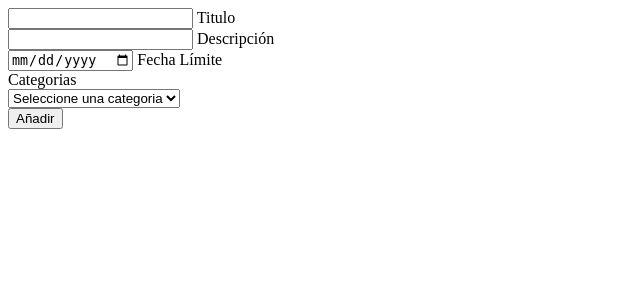
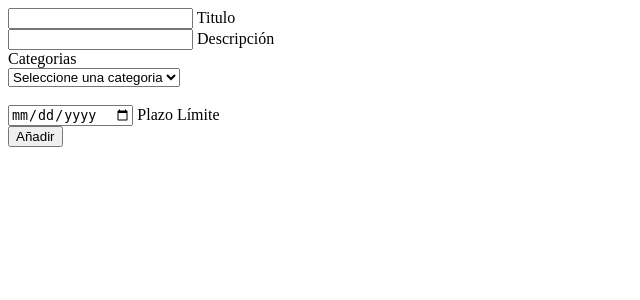
Before and after one commit to COD-Project/unagauchada, a PHP site: the page made by templates/gauchadas/add.php in a window 1280 px wide. Shown: the top 300 px of the page, without its empty margins (0-640 px from the left). Run offline with PHP 8.4, Linux system fonts and the light colour scheme; the template is opened without the code that fills it, so the values that code supplies are empty; some libraries are stand-ins or nearby versions.

Commit message:
modificación de la visual

```diff
--- a/templates/gauchadas/add.php
+++ b/templates/gauchadas/add.php
@@ -16,13 +16,9 @@
 			            <input type="text" id="body" name="body">
 			            <label class="cmd_label" for="body">Descripción</label>
 		          	</div>
-          <div class="cmd_input-group">
-            <input type="date" id="limitDate" name="limitDate">
-            <label class="cmd_label" for="limitDate">Fecha Límite</label>
-          </div>
 					<div class="cmd_input-cmd_input-group">
-						<label class="col-md-2 control-label" for="categories">Categorias</label>
-						<div class="col-md-10">
+						<label class="col-2 control-label" for="categories">Categorias</label>
+						<div class="col-10">
 							<select id="idCategory" class="form_control" name="idCategory">
 								<?php
 									$_categories = Categories();
@@ -38,6 +34,10 @@
 								?>
 							</select>
 						</div>
+					<br>
+		            <div class="cmd_input-group">
+			            <input type="date" id="limitDate" name="limitDate">
+			            <label class="cmd_label" for="limitDate">Plazo Límite</label>
 		            </div>
 	        		<input type="submit" id="btn-submit" value="Añadir">
 	       		</form>
--- a/templates/overall/topnav.php
+++ b/templates/overall/topnav.php
@@ -23,9 +23,8 @@
                     <span class="navbar-text">' . $this->sessions->connectedUser()['name'] . '</span>
                   </a>
                   <div class="dropdown-menu" aria-labelledby="dropdownMenu1">
-                    <a class="dropdown-item" href="profiles/' . $this->router->semanticURL($this->sessions->connectedUser()['name']) . '"><i class="fa fa-user"></i> Ver Perfil </a>
-                    <a class="dropdown-item" href="preferences"><i class="fa fa-sliders"></i> Preferencias </a>
-                    <a class="dropdown-item" href="#"><i class="fa fa-cog"></i> Configuración </a>
+                    <a class="dropdown-item" href="#"><i class="fa fa-user"></i> Ver Perfil </a>
+                    <a class="dropdown-item" href="#"><i class="fa fa-sliders"></i> Editar Perfil </a>
                     <a class="dropdown-item" href="logout"><i class="fa fa-sign-out"></i> Cerrar sesión </a>
                   </div>
                 </div>
--- a/templates/public/presentation.php
+++ b/templates/public/presentation.php
@@ -13,7 +13,7 @@
 
       </div>
       <div class="col-4 text-right">
-        <a class="btn btn-warning rounded-circle option-button text-center" href="#">
+        <a class="btn btn-warning rounded-circle option-button text-center" href="gauchadas/add">
           <i class="fa fa-plus"></i>
         </a>
       </div>
```
Lines whose indentation alone changed are shown as unchanged.
